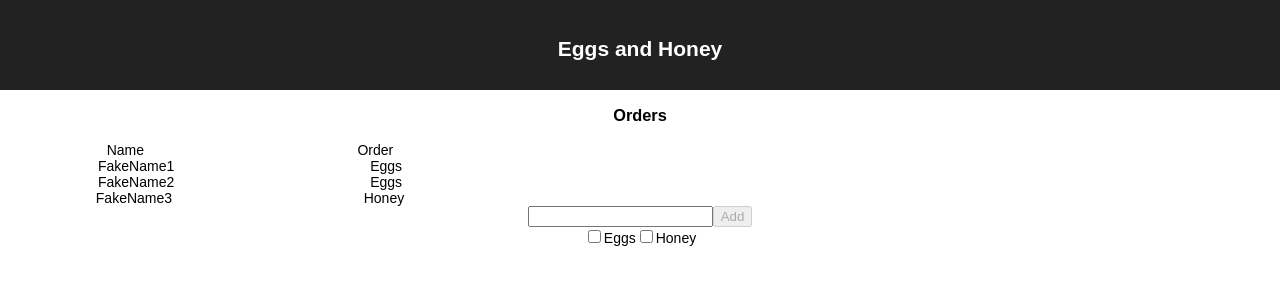
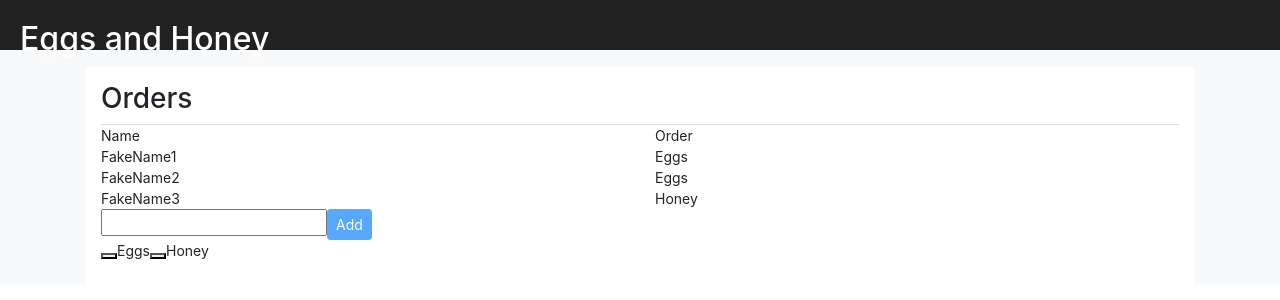
Before and after one commit to Yakimych/eggs-and-honey-react, a React (Create React App) app: page / in a window 1280 px wide. Shown: the top 300 px of the page. Built offline with nearby package versions, Linux system fonts and the light colour scheme.

Commit message:
Add bootstrap

```diff
--- a/package.json
+++ b/package.json
@@ -4,6 +4,7 @@
   "private": true,
   "dependencies": {
     "axios": "^0.16.2",
+    "bootstrap": "^4.1.1",
     "react": "^15.6.1",
     "react-dom": "^15.6.1",
     "react-router-dom": "^4.2.2",
--- a/src/components/App.css
+++ b/src/components/App.css
@@ -1,5 +1,4 @@
 .App {
-  text-align: center;
   font-size: 14px;
 }
 
@@ -22,13 +21,13 @@
 ul {
   list-style-type: none;
 }
-
+/*
 .order-row {
   display: flex;
   justify-content: space-around;
   width: 500px;
-}
+} */
 
-.active {
+.customactive {
   border: 1px solid red;
 }
--- a/src/components/App.js
+++ b/src/components/App.js
@@ -13,12 +13,12 @@ class App extends Component<any> {
       { name: 'order', label: 'Order' }
     ];
     return (
-      <div className="App">
+      <div className="App bg-light">
         <div className="App-header">
           <h2>Eggs and Honey</h2>
         </div>
         <BrowserRouter>
-          <div className="main-content">
+          <div className="main-content container">
             <Route path="/" exact component={(props) => (<UserPage columns={columns} {...props} />)} />
             <Route path="/admin" component={(props) => (<AdminPage {...props} />)} />
           </div>
--- a/src/components/OrderList/AddOrder.js
+++ b/src/components/OrderList/AddOrder.js
@@ -24,6 +24,7 @@ class AddOrder extends React.Component<AddOrderProps, AddOrderState> {
       <div>
         <input type="text" onChange={this.nameChanged} />
         <button
+          className="btn btn-primary btn-sm"
           onClick={() => this.state.product != null
             ? this.props.onAddOrder(this.state.name, this.state.product)
             : null}
--- a/src/components/OrderList/OrderList.js
+++ b/src/components/OrderList/OrderList.js
@@ -7,9 +7,9 @@ import OrderRow from './OrderRow';
 let OrderList = (props: OrderListProps) => {
   return (
     <div>
-      <div className='order-row'>
-        {props.actionLabel && <span>{props.actionLabel}</span>}
-        {props.columns.map((column: OrderListColumn, index: number) => <span key={index}>{column.label}</span>)}
+      <div className='row'>
+        {props.actionLabel && <span className="col">{props.actionLabel}</span>}
+        {props.columns.map((column: OrderListColumn, index: number) => <span className="col" key={index}>{column.label}</span>)}
       </div>
       {props.displayOrders.map((order: DisplayOrder, index: number) =>
         <OrderRow
--- a/src/components/OrderList/OrderRow.js
+++ b/src/components/OrderList/OrderRow.js
@@ -4,7 +4,7 @@ import React from 'react';
 
 const OrderRow = (props: OrderRowProps) => {
   return (
-    <div className='order-row'>
+    <div className='row'>
       {props.actionLabel && <button onClick={props.action}>{props.actionLabel}</button> }
       <SpanOrEmpty value={props.displayOrder.name} />
       <SpanOrEmpty value={props.displayOrder.order} />
@@ -19,6 +19,6 @@ type SpanOrEmptyProps = {
 }
 
 const SpanOrEmpty = (props: SpanOrEmptyProps) =>
-  props.value ? (<span>{props.value}</span>) : null;
+  props.value ? (<span className="col">{props.value}</span>) : null;
 
 export default OrderRow;
--- a/src/components/Pages/UserPage.js
+++ b/src/components/Pages/UserPage.js
@@ -6,8 +6,8 @@ import OrderListContainer from '../OrderListContainers/OrderListContainer';
 class UserPage extends React.Component<OrderListContainerProps> {
   render() {
     return (
-      <div>
-        <h3>Orders</h3>
+      <div className="my-3 p-3 bg-white rounded box-shadow">
+        <h3 className="border-bottom border-gray pb-2 mb-0">Orders</h3>
         <OrderListContainer {...this.props} />
       </div>
     );
--- a/src/components/ProductSelector/ProductSelector.js
+++ b/src/components/ProductSelector/ProductSelector.js
@@ -19,20 +19,18 @@ class ProductSelector extends React.Component<ProductSelectorProps, ProductSelec
 
   productIsActive = (name: OrderType) => name === this.state.activeProductName;
 
-  activeChanged = (event: SyntheticInputEvent<EventTarget>, name: OrderType) => {
-    let isChecked = event.target.checked;
-    let activeProductName = (isChecked === true ? name: null);
-
-    this.setState({ activeProductName: activeProductName });
-    this.props.onActiveChanged(activeProductName);
+  productTypeClicked = (name: OrderType) => {
+    this.setState((prevState) => ({ activeProductName: prevState.activeProductName === name ? null : name }),
+      () => this.props.onActiveChanged(this.state.activeProductName)
+    );
   }
 
   render() {
     return (
       <div>
         {this.props.products.map((product, index) => (
-          <label className={'btn btn-default ' + (this.productIsActive(product) ? 'active' : '')} key={index}>
-            <input type="checkbox" checked={this.productIsActive(product)} onChange={(event) => this.activeChanged(event, product)} />
+          <label className={(this.productIsActive(product) ? 'customactive' : '')} key={index}>
+            <button type="button" checked={this.productIsActive(product)} onClick={() => this.productTypeClicked(product)} />
             {product}
           </label>
         ))}
--- a/src/index.js
+++ b/src/index.js
@@ -3,6 +3,8 @@ import ReactDOM from 'react-dom';
 import './index.css';
 import App from './components/App';
 import registerServiceWorker from './registerServiceWorker';
+import './../node_modules/bootstrap/dist/css/bootstrap.min.css';
+// import './../node_modules/bootstrap/dist/js/bootstrap.min.js';
 
 ReactDOM.render(<App />, document.getElementById('root'));
 registerServiceWorker();
```
